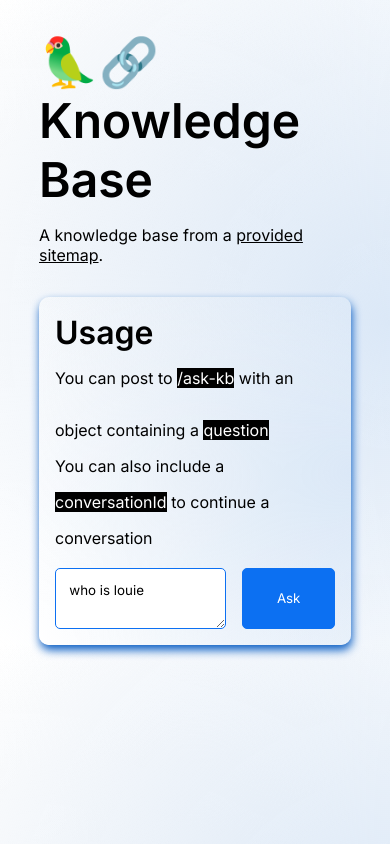
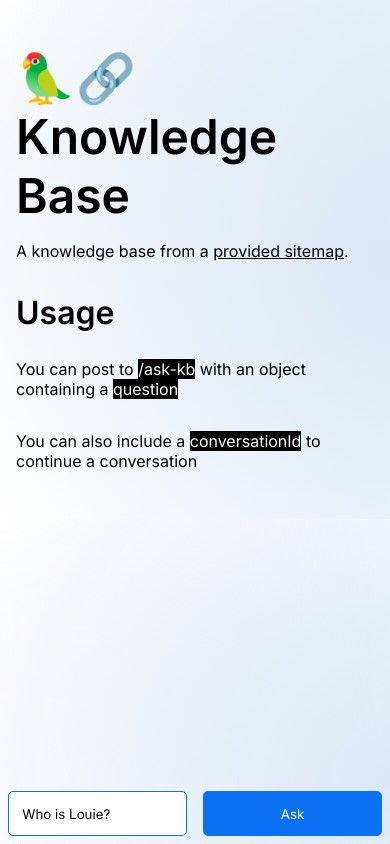
Before and after one commit to mjweaver01/langchain-kb, a website: page public/index.html in a window 390 px wide. Drawn offline with nearby package versions, Linux system fonts and the light colour scheme.

Commit message:
imessage work

```diff
--- a/public/index.html
+++ b/public/index.html
@@ -12,32 +12,32 @@
 
   <body>
     <div id="app">
-      <h1>🦜🔗 Knowledge Base</h1>
-      <p>A knowledge base from a <a href="https://raw.githubusercontent.com/mjweaver01/langchain-kb/master/src/assets/sitemap_blogs_1.xml" target="_blank">provided sitemap</a>.</p>
       <div class="qna">
-        <h2 class="no-margin">Usage</h2>
-        <div>
+        <h1>🦜🔗 Knowledge Base</h1>
+        <p>A knowledge base from a <a href="https://raw.githubusercontent.com/mjweaver01/langchain-kb/master/src/assets/sitemap_blogs_1.xml" target="_blank">provided sitemap</a>.</p>
+        <h2>Usage</h2>
+        <div class="p">
           You can post to
           <pre>/ask-kb</pre>
           with an object containing a
           <pre>question</pre>
         </div>
-        <div>
+        <div class="p">
           You can also include a
           <pre>conversationId</pre>
           to continue a conversation
         </div>
-        <br>
-        <div class="imessage" v-if="messages.length > 0">
+        <div id="imessage" class="imessage" v-if="messages.length > 0">
           <p v-for="message in messages" v-bind:class="{ 'from-me': message.isUser, 'from-them': !message.isUser }">
             {{ message.text.output ?? message.text }}
           </p>
           <p v-if="loading" class="from-them">. . .</p>
+          <div id="bottom"></div>
         </div>
         <div class="current-message">
           <div class="question">
             <form @submit.prevent="ask">
-              <textarea name="question" placeholder="Ask anything..." v-model="question"></textarea>
+              <input @keyup.enter="ask" name="question" placeholder="Ask anything..." v-model="question"/>
               <button type="submit">Ask</button>
             </form>
           </div>
@@ -55,7 +55,7 @@
           messages: [],
           loading: false,
           conversationId: '',
-          question: 'who is louie'
+          question: 'Who is Louie?'
         }
       },
       methods: {
@@ -102,6 +102,10 @@
                 this.question = ''
               } catch {} finally {
                 this.loading = false
+
+                this.$nextTick(() => {
+                  document.getElementById('app').scrollTop = document.getElementById('imessage').scrollHeight;
+                })
               }
             })
         }
--- a/public/styles.css
+++ b/public/styles.css
@@ -19,6 +19,7 @@
 
 * {
   font-family: Inter, sans-serif;
+  box-sizing: border-box;
 }
 
 pre {
@@ -48,7 +49,8 @@ h3 {
   font-size: 1.5em;
 }
 
-p {
+p,
+.p {
   margin-bottom: 2rem;
 }
 
@@ -56,6 +58,7 @@ pre {
   display: inline-block;
   color: white;
   background: black;
+  margin: 0;
 }
 
 form {
@@ -123,16 +126,36 @@ a {
 
 #app {
   margin: 0 auto;
-  width: 80%;
+  padding: 1em;
   max-width: 600px;
 }
-
 .qna {
   padding: 1em;
-  border-radius: 10px;
-  box-shadow: 1px 5px 10px var(--dark-blue);
 }
 
-.no-margin {
-  margin: 0;
+@media (min-width: 500px) {
+  .qna {
+    border-radius: 10px;
+    box-shadow: 1px 5px 10px var(--dark-blue);
+  }
 }
+
+@media (max-width: 499px) {
+  #app {
+    max-height: calc(100vh - 52px);
+    overflow: scroll;
+    padding: 0;
+  }
+
+  .imessage {
+    margin: 0 !important;
+  }
+
+  .current-message {
+    position: fixed;
+    bottom: 0;
+    left: 0;
+    width: 100%;
+    padding: 0.5em;
+  }
+}
```
